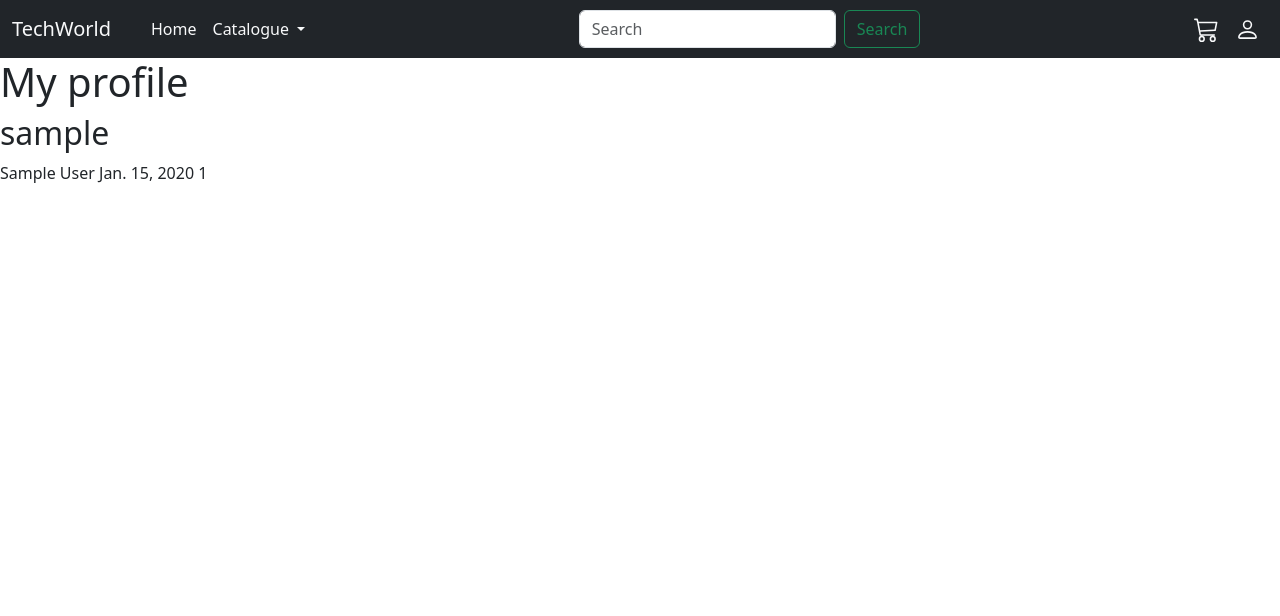
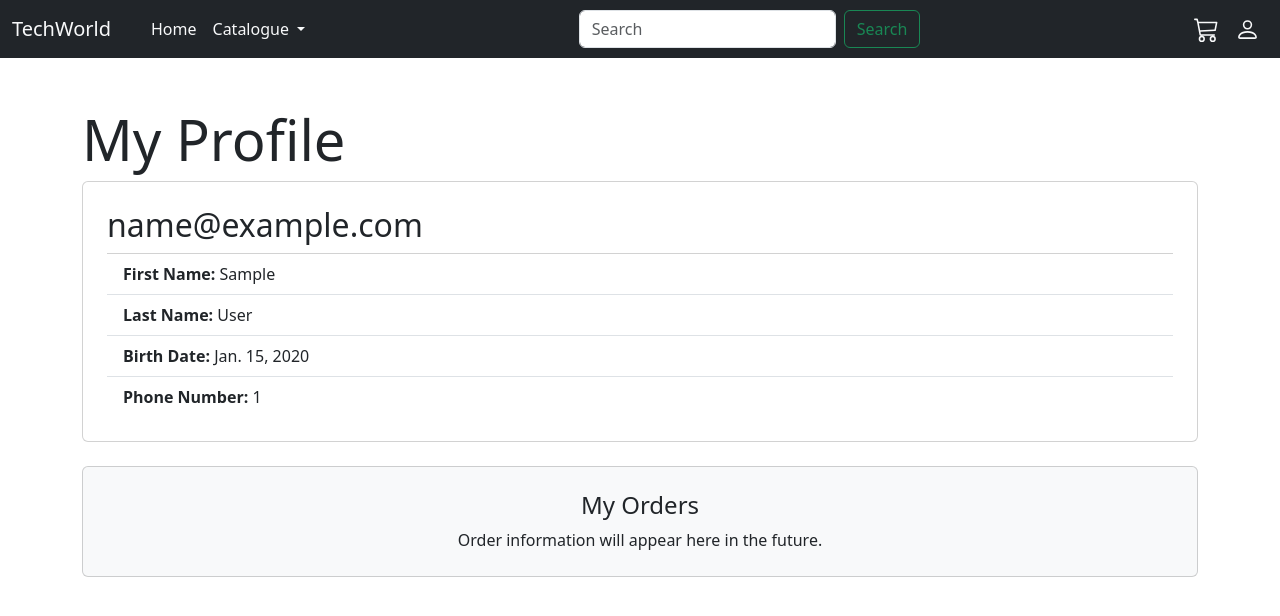
Before and after one commit to ravion223/TechWorld, a Django app: page /profile/1/ in a window 1280 px wide. Shown: the top 616 px of the page. Run offline with Django 5.2, Linux system fonts and the light colour scheme; a user stored in the database is signed in; tables that the repository leaves empty hold one stand-in row (values such as "Sample post").

Commit message:
style profile-detail page

```diff
--- a/templates/authentication_system/profile-detail.html
+++ b/templates/authentication_system/profile-detail.html
@@ -1,22 +1,55 @@
 {% extends 'base.html' %}
 {% block content %}
 
+<div class="container mt-5">
     {% if request.user.profiles.first.id == profile.id %}
-<h1>My profile</h1>
+        <h1 class="display-4">My Profile</h1>
 
-<h2>{{ profile.user.username }}</h2>
+        <div class="card p-4 mb-4">
+            <h2 class="card-title">{{ profile.user.email }}</h2>
+
+            <ul class="list-group list-group-flush">
+                <li class="list-group-item">
+                    <strong>First Name:</strong>
                     {% if profile.first_name %}
                         {{ profile.first_name }}
+                    {% else %}
+                        Not provided.
                     {% endif %}
+                </li>
+                <li class="list-group-item">
+                    <strong>Last Name:</strong>
                     {% if profile.last_name %}
                         {{ profile.last_name }}
+                    {% else %}
+                        Not provided.
                     {% endif %}
+                </li>
+                <li class="list-group-item">
+                    <strong>Birth Date:</strong>
                     {% if profile.birth_date %}
                         {{ profile.birth_date }}
+                    {% else %}
+                        Not provided.
                     {% endif %}
+                </li>
+                <li class="list-group-item">
+                    <strong>Phone Number:</strong>
                     {% if profile.phone_number %}
                         {{ profile.phone_number }}
+                    {% else %}
+                        Not provided.
                     {% endif %}
+                </li>
+            </ul>
+        </div>
+
+        <!-- Orders Widget Placeholder -->
+        <div class="card text-center bg-light p-4">
+            <h4 class="card-title">My Orders</h4>
+            <p class="card-text">Order information will appear here in the future.</p>
+        </div>
     {% endif %}
+</div>
 
 {% endblock content %}
--- a/templates/base.html
+++ b/templates/base.html
@@ -15,7 +15,7 @@
                 <a class="navbar-brand text-light" href="#">TechWorld</a>
                 <ul class="navbar-nav ms-3">
                     <li class="nav-item">
-                        <a class="nav-link active text-light" aria-current="page" href="#">Home</a>
+                        <a class="nav-link active text-light" aria-current="page" href="/">Home</a>
                     </li>
                     <li class="nav-item dropdown">
                         <a class="nav-link dropdown-toggle text-light" href="#" role="button" data-bs-toggle="dropdown" aria-expanded="false">
@@ -37,7 +37,6 @@
                     <button class="btn btn-outline-success" type="submit">Search</button>
                 </form>
             </div>
-            <!-- Profile and Cart on the Right -->
             <div class="d-flex align-items-center">
                 <ul class="navbar-nav ms-auto">
                     <li class="nav-item">
@@ -47,6 +46,7 @@
                             </svg>
                         </a>
                     </li>
+                    {% if request.user.profiles.exists %}
                         <li class="nav-item">
                             <a class="nav-link text-light" href="{% url 'authentication_system:profile-detail' request.user.profiles.first.pk %}">
                                 <svg xmlns="http://www.w3.org/2000/svg" width="25" height="25" fill="currentColor" class="bi bi-person" viewBox="0 0 16 16">
@@ -54,6 +54,14 @@
                                 </svg>
                             </a>
                         </li>
+                    {% else %}
+                        <a class="nav-link text-light" href="{% url 'authentication_system:sign-in' %}">
+                            Login
+                        </a>
+                        <a class="nav-link text-light" href="{% url 'authentication_system:sign-up' %}">
+                            Register
+                        </a>
+                    {% endif %}
                 </ul>
             </div>
         </div>
```
Lines whose indentation alone changed are shown as unchanged.
